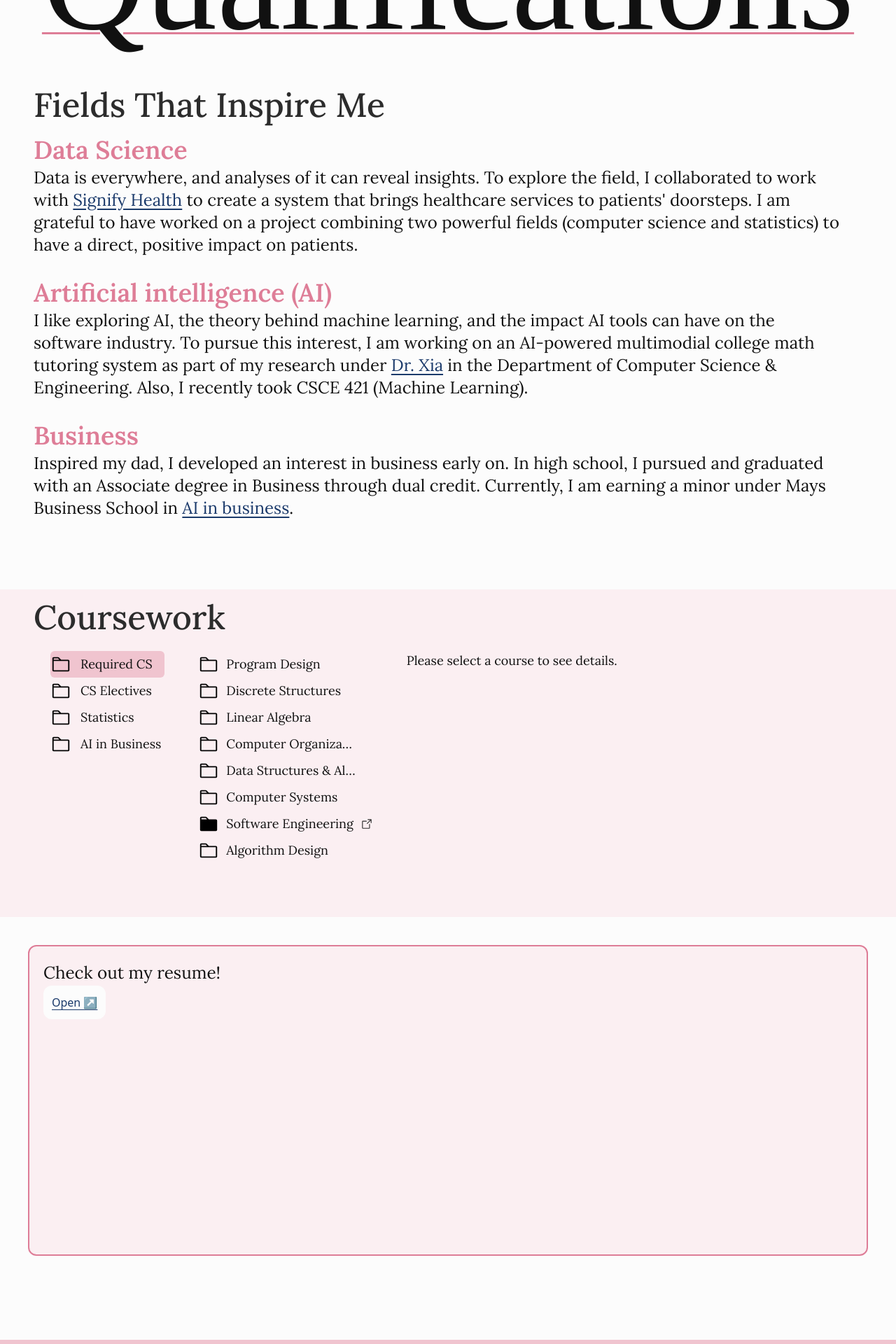
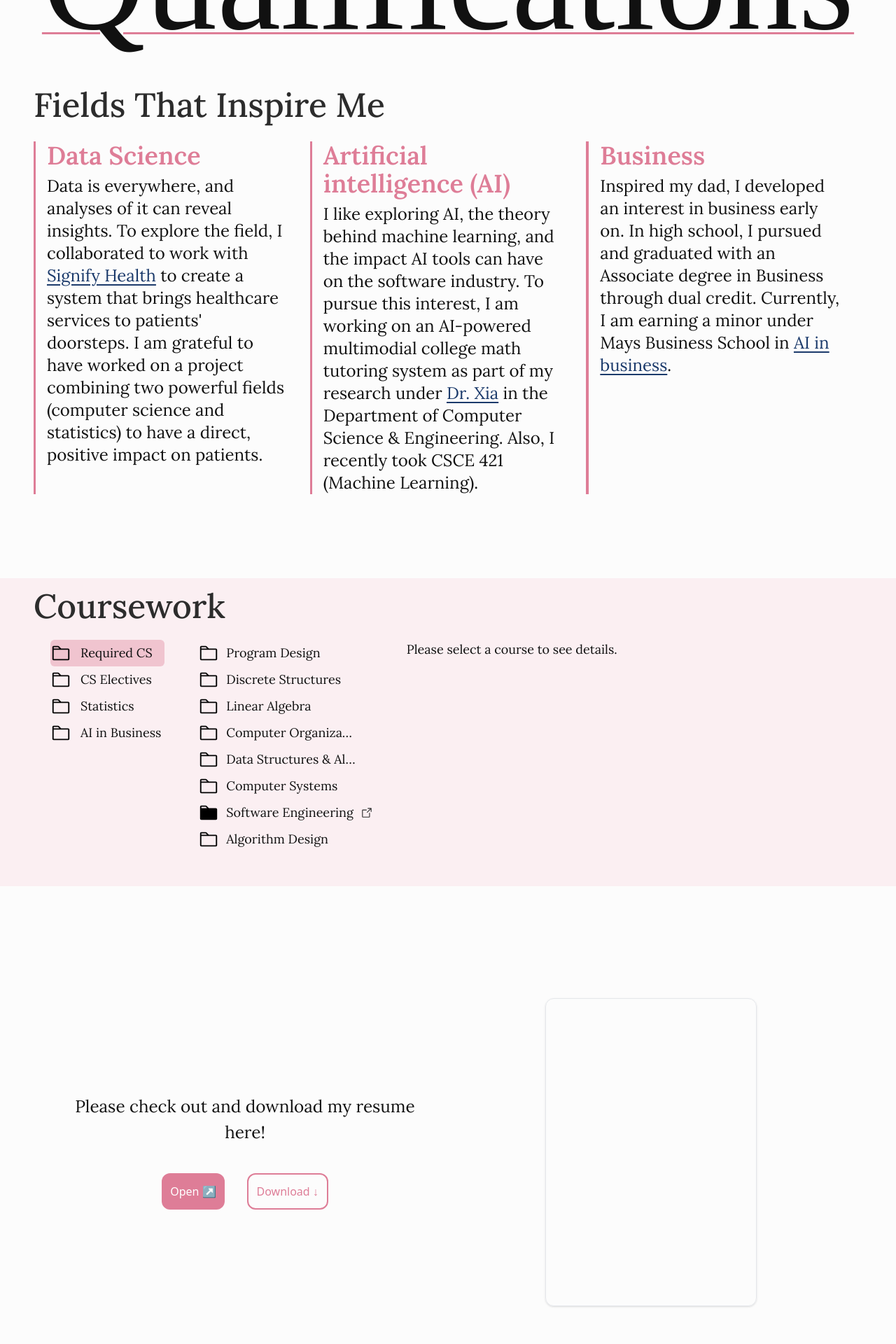
Before and after one commit to yclairew/personal-website, a Next.js app: page /qualifications in a window 1280 px wide. Shown: the part 220-2140 px from the top of the page at 70% size. Built offline with nearby package versions, Linux system fonts and the light colour scheme; a web font is replaced by a local one.

Commit message:
Edited field that inspire me section styling and redid the resume section styling

```diff
--- a/app/qualifications/page.tsx
+++ b/app/qualifications/page.tsx
@@ -13,11 +13,11 @@ export default function Qualifications() {
 
       <h1 className="qualifications-text heading-text">Qualifications</h1>
 
-      <div className="inspire-div ml-12 mr-20 pb-25">
-        <h2 className="reveal-box areas-subheading subheadings mb-5 text-5xl!">Fields That Inspire Me</h2>
-        <div className="areas-text-container areas-text">
-          <div className="first-interest body-text mb-8">
-            <h3 className="text-4xl third-level-headings mb-1">Data Science</h3>
+      <div className="inspire-div ml-12 mr-20 mb-30">
+        <h2 className="reveal-box areas-subheading subheadings mb-7 text-5xl!">Fields That Inspire Me</h2>
+        <div className="grid grid-cols-3 gap-8">
+          <div className="body-text border-l-3 border-accent pl-4">
+            <h3 className="text-4xl third-level-headings mb-2">Data Science</h3>
             <p className="text-2xl">
               Data is everywhere, and analyses of it can reveal insights. To explore
               the field, I collaborated to work with{" "}
@@ -29,8 +29,8 @@ export default function Qualifications() {
             </p>
           </div>
 
-          <div className="second-interest body-text mb-8">
-            <h3 className="text-4xl third-level-headings mb-1">Artificial intelligence (AI)</h3>
+          <div className="body-text border-l-3 border-accent pl-4">
+            <h3 className="text-4xl third-level-headings mb-2">Artificial intelligence (AI)</h3>
             <p className="text-2xl">
               I like exploring AI, the theory behind machine learning, and the
               impact AI tools can have on the software industry. To pursue this
@@ -42,8 +42,8 @@ export default function Qualifications() {
             </p>
           </div>
 
-          <div className="third-interest body-text">
-            <h3 className="text-4xl third-level-headings mb-1">Business</h3>
+          <div className="body-text border-l-4 border-accent pl-4">
+            <h3 className="text-4xl third-level-headings mb-2">Business</h3>
             <p className="text-2xl">
               Inspired my dad, I developed an interest in business early on.
               In high school, I pursued and graduated with an Associate degree
@@ -60,15 +60,22 @@ export default function Qualifications() {
         <Coursework/>
       </div>
 
-      <div className="flex bg-accent-light ml-10 mr-10 p-5 rounded-xl border-2 border-accent">
-        <div className="flex-1">
-          <p className="reveal-box body-text text-text">Check out my resume!</p>
-          <button className="bg-background p-3 rounded-xl">
-            <a href="Claire Wu Resume.pdf#view=Fit" target="_blank" rel="noopener noreferrer">Open ↗</a>
-          </button>
+      <div className="flex ml-10 mr-10 pl-5 pr-5 pt-10 pb-10 mt-30 mb-35">
+        <div className="flex-1 flex-col flex gap-10 justify-center items-center">
+          <p className="reveal-box body-text text-text text-center w-lg">Please check out and download my resume here!</p>
+          <div className="flex flex-row gap-8">
+            <button className="bg-accent p-3 rounded-xl w-fit">
+              <a href="Claire Wu Resume.pdf#view=Fit" target="_blank" rel="noopener noreferrer" className="text-white! decoration-white! no-underline!">Open ↗</a>
+            </button>
+            <button className="border-2 border-accent p-3 rounded-xl w-fit">
+              <a href="Claire Wu Resume.pdf" download className="text-accent! no-underline!">
+                Download ↓
+              </a>
+            </button>
+          </div>
         </div>
-        <div className="flex flex-1 justify-end">
-          <iframe className="reveal-box resume h-100 w-auto" src="Claire Wu Resume.pdf#view=Fit" allow="autoplay"></iframe>
+        <div className="flex flex-1 justify-center">
+          <iframe className="rounded-xl border border-gray-200 shadow-sm reveal-box resume h-[440px] w-auto" src="Claire Wu Resume.pdf#view=Fit" allow="autoplay"></iframe>
         </div>
       </div>
 
--- a/components/Coursework.tsx
+++ b/components/Coursework.tsx
@@ -259,7 +259,7 @@ export default function Coursework() {
   }, [selectedCourse]);
 
   return (
-    <div className={`flex flex-row gap-12 mb-15 ${selectedCourse && slides.length > 0 ? "justify-center" : "ml-18"}`}>
+    <div className={`flex flex-row gap-12 mb-8 ${selectedCourse && slides.length > 0 ? "justify-center" : "ml-18"}`}>
       <div>
         {Object.keys(coursework).map((category) => (
         <div key={`${category} div`} className={[
@@ -316,7 +316,7 @@ export default function Coursework() {
 
             <button
               key={`${selectedCategory}-${course.name}`}
-              className="text-lg! course-item body-text overflow-hidden text-ellipsis whitespace-nowrap max-w-[190px]
+              className="text-lg! course-item body-text overflow-hidden text-ellipsis whitespace-nowrap max-w-47.5
                 hover:max-w-full"
               onClick={() => setSelectedCourse(course)}
             >
```
Also changed, not shown: app/globals.css (+0 -30 lines).
